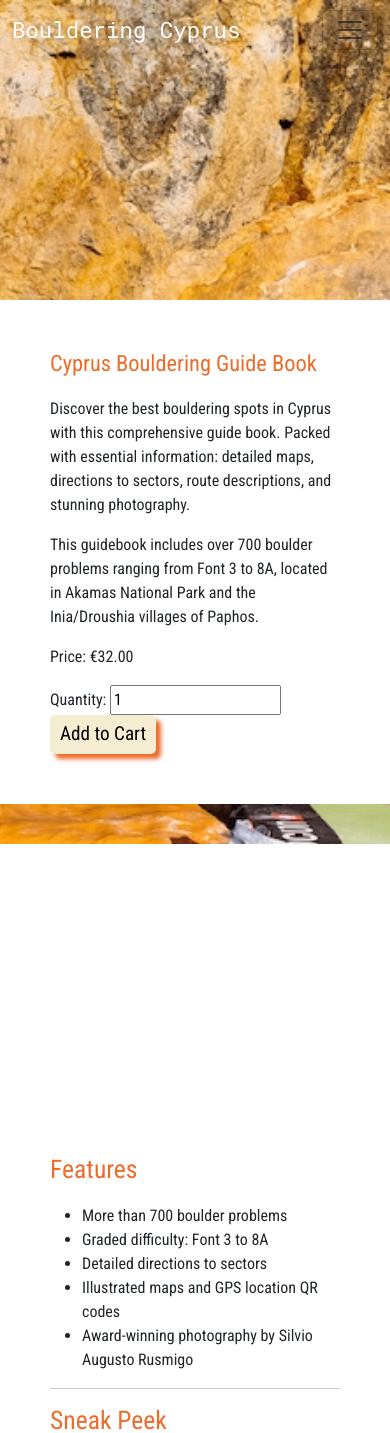
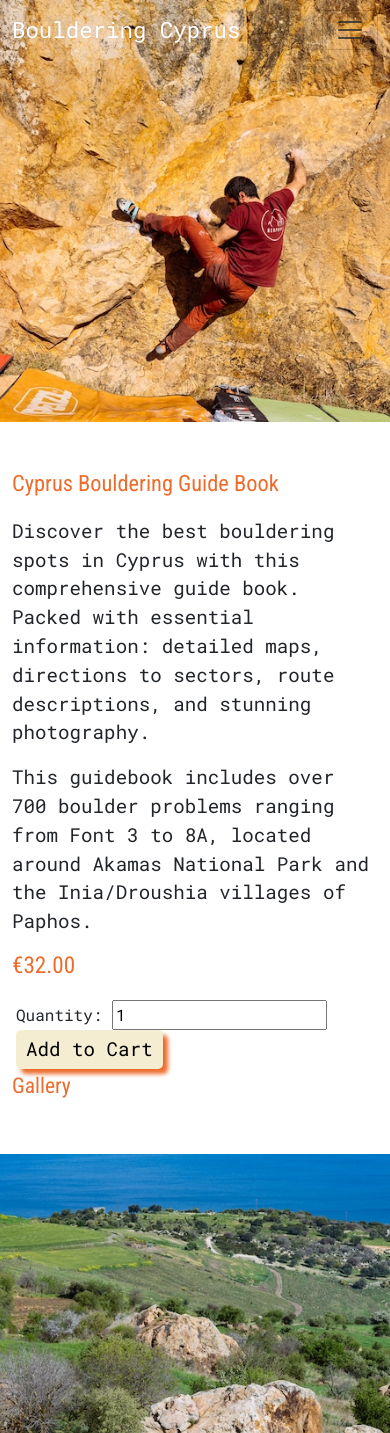
Before and after one commit to dimispapa/bouldering-cyprus, a Django app: page /shop/cy-guidebook/ in a window 390 px wide; the page is wider, and only the part inside the window is pictured. Shown: the top 1433 px of that part. Run offline with Django 5.2, Linux system fonts and the light colour scheme; some libraries are stand-ins or nearby versions.

Commit message:
style: restructure the shop template + styles
simplify by removing parallax effect and make it more static and focused

```diff
--- a/shop/static/shop/css/shop.css
+++ b/shop/static/shop/css/shop.css
@@ -1,78 +1,58 @@
 /* Hero Images */
-.hero-section {
-  position: fixed;
-  top: 0;
-  left: 0;
+#hero-image, #hero-image2 {
   width: 100%;
-  height: 100vh;
-  z-index: -1;
-  overflow: hidden;
+  height: 50vh; /* Covers half the viewport height */
+  background-size: cover;
+  background-position: center;
+  background-repeat: no-repeat;
 }
 
-.hero-image {
-  position: absolute;
-  top: 0;
-  left: 0;
-  width: 100%;
-  height: 100%;
-  background-size: cover;
-  background-position: center;
-  opacity: 0;
-  transition: opacity 1s ease;
-}
-
-.hero-image.visible {
-  opacity: 1;
-}
-
-/* Text Boxes */
-.text-box {
-  margin: 300px auto;
-  padding: 50px;
-  background: #fff;
-  opacity: 0;
-  transform: translateY(50px);
-  transition: opacity 1s ease, transform 1s ease;
-}
-
-.text-box.visible {
-  opacity: 1;
-  transform: translateY(0);
+#hero-image2 {
+  background-position: 75% 75%;
 }
 
 /* Responsive Background Images */
 @media (max-width: 640px) {
-  #shop-image1 {
+  #hero-image {
     background-image: url("../../../../static/images/hero_image8/dimis_climbing_zografos_640.webp");
   }
-  #shop-image2 {
+  #hero-image2 {
     background-image: url("../../../../static/images/hero_image6/kato_droushia_bouldering_afar_640.webp");
   }
 }
 
 @media (min-width: 641px) {
-  #shop-image1 {
+  #hero-image {
     background-image: url("../../../../static/images/hero_image8/dimis_climbing_zografos_1024.webp");
   }
-  #shop-image2 {
+  #hero-image2 {
     background-image: url("../../../../static/images/hero_image6/kato_droushia_bouldering_afar_1024.webp");
   }
 }
 
 @media (min-width: 1025px) {
-  #shop-image1 {
+  #hero-image {
     background-image: url("../../../../static/images/hero_image8/dimis_climbing_zografos_1440.webp");
   }
-  #shop-image2 {
+  #hero-image2 {
     background-image: url("../../../../static/images/hero_image6/kato_droushia_bouldering_afar_1440.webp");
   }
 }
 
 @media (min-width: 1441px) {
-  #shop-image1 {
+  #hero-image {
     background-image: url("../../../../static/images/hero_image8/dimis_climbing_zografos_1920.webp");
   }
-  #shop-image2 {
+  #hero-image2 {
     background-image: url("../../../../static/images/hero_image6/kato_droushia_bouldering_afar_1920.webp");
   }
 }
+
+/* Text Font */
+p {
+  font-size: 1.2rem;
+}
+
+h1, h2, h3, h4 {
+  color: #ed6c2c;
+}
--- a/shop/templates/shop/shop.html
+++ b/shop/templates/shop/shop.html
@@ -6,27 +6,21 @@
 {% endblock %}
 
 {% block content %}
-  <!-- Hero Section -->
-  <div class="hero-section">
-    <!-- Hero Image 1 -->
-    <div id="shop-image1" class="hero-image"></div>
-    <!-- Hero Image 1 -->
-    <div id="shop-image2" class="hero-image"></div>
-  </div>
+  <!-- Hero Image -->
+  <div id="hero-image"></div>
 
-  <!-- Scrolling Content Section -->
-  <div class="content-section">
-    <!-- Product Information -->
-    <div id="text-box-1" class="text-box">
-      <div class="text-content">
+  <!-- Content Section -->
+  <div class="container mt-5 mb-5 content-section">
+    <!-- Product Details -->
+    <div class="row mt-4">
+      <div class="col-md-8">
         <h1>Cyprus Bouldering Guide Book</h1>
-        <p>Discover the best bouldering spots in Cyprus with this comprehensive guide book. Packed with essential information: detailed maps, directions to sectors, route descriptions, and stunning photography.</p>
-        <p>This guidebook includes over 700 boulder problems ranging from Font 3 to 8A, located in Akamas National Park and the Inia/Droushia villages of Paphos.</p>
-        <div class="product-price">
-          <p>Price: €32.00</p>
-        </div>
-        <!-- Add to Cart Form -->
-        <div class="add-to-cart">
+        <p class="roboto-mono">Discover the best bouldering spots in Cyprus with this comprehensive guide book. Packed with essential information: detailed maps, directions to sectors, route descriptions, and stunning photography.</p>
+        <p class="roboto-mono">This guidebook includes over 700 boulder problems ranging from Font 3 to 8A, located around Akamas National Park and the Inia/Droushia villages of Paphos.</p>
+        <h3>€32.00</h3>
+
+        <!-- Quantity Selector & Add to Cart -->
+        <div class="d-flex align-items-center mt-3 p-1">
           <form action="" method="post">
             {% csrf_token %}
             <label for="quantity">Quantity:</label>
@@ -35,58 +29,39 @@
           </form>
         </div>
       </div>
-    </div>
 
-    <!-- Product Features -->
-    <div id="text-box-2" class="text-box">
-      <div class="text-content">
-        <h2>Features</h2>
-        <ul>
-          <li>More than 700 boulder problems</li>
-          <li>Graded difficulty: Font 3 to 8A</li>
-          <li>Detailed directions to sectors</li>
-          <li>Illustrated maps and GPS location QR codes</li>
-          <li>Award-winning photography by Silvio Augusto Rusmigo</li>
-        </ul>
-        <hr>
-        <h2>Sneak Peek</h2>
-        <div class="product-gallery container-fluid">
-          <div class="row">
-            <div class="col-6 col-md-3">
-              <img src="{% static 'shop/images/guide1.jpg' %}" alt="Guide Image 1" class="gallery-thumbnail" data-bs-toggle="modal" data-bs-target="#galleryModal" data-bs-image="{% static 'shop/images/guide1.jpg' %}" />
-            </div>
-            <div class="col-6 col-md-3">
-              <img src="{% static 'shop/images/guide2.jpg' %}" alt="Guide Image 2" class="gallery-thumbnail" data-bs-toggle="modal" data-bs-target="#galleryModal" data-bs-image="{% static 'shop/images/guide2.jpg' %}" />
-            </div>
-            <div class="col-6 col-md-3">
-              <img src="{% static 'shop/images/guide3.jpg' %}" alt="Guide Image 3" class="gallery-thumbnail" data-bs-toggle="modal" data-bs-target="#galleryModal" data-bs-image="{% static 'shop/images/guide3.jpg' %}" />
-            </div>
-            <div class="col-6 col-md-3">
-              <img src="{% static 'shop/images/guide4.jpg' %}" alt="Guide Image 4" class="gallery-thumbnail" data-bs-toggle="modal" data-bs-target="#galleryModal" data-bs-image="{% static 'shop/images/guide4.jpg' %}" />
-            </div>
-          </div>
+      <!-- Sneak Peek Gallery -->
+      <div class="col-md-4">
+        <h4>Gallery</h4>
+        <div class="d-flex flex-wrap">
+          {% for image in product.gallery_images.all %}
+            <img src="{{ image.image.url }}" alt="Gallery Image" class="img-thumbnail m-1" style="width: 100px; height: 100px; cursor: pointer;" onclick="openModal({{ forloop.counter0 }})" />
+          {% endfor %}
         </div>
       </div>
     </div>
   </div>
 
-  <!-- Modal Gallery -->
-  <div class="modal fade" id="galleryModal" tabindex="-1" aria-labelledby="galleryModalLabel" aria-hidden="true">
-    <div class="modal-dialog modal-dialog-centered">
+  <!-- Hero Image 2-->
+  <div id="hero-image2"></div>
+
+  <!-- Modal Slideshow -->
+  <div id="galleryModal" class="modal fade" tabindex="-1">
+    <div class="modal-dialog modal-lg">
       <div class="modal-content">
         <div class="modal-header">
-          <h5 class="modal-title" id="galleryModalLabel">Sneak Peek Gallery</h5>
-          <button type="button" class="btn-close" data-bs-dismiss="modal" aria-label="Close"></button>
+          <h5 class="modal-title">Gallery</h5>
+          <button type="button" class="btn-close" data-bs-dismiss="modal"></button>
         </div>
-        <div class="modal-body">
-          <img id="modalImage" src="" alt="Gallery Image" class="img-fluid" />
+        <div class="modal-body text-center">
+          <img id="modalImage" src="" class="img-fluid" />
+        </div>
+        <div class="modal-footer">
+          <button onclick="prevImage()" class="btn btn-secondary">Previous</button>
+          <button onclick="nextImage()" class="btn btn-secondary">Next</button>
+          <button type="button" class="btn btn-danger" data-bs-dismiss="modal">Close</button>
         </div>
       </div>
     </div>
   </div>
 {% endblock %}
-
-{% block postload_js %}
-  {{ block.super }}
-  <script src="{% static 'shop/js/shop.js' %}"></script>
-{% endblock %}
--- a/static/css/base.css
+++ b/static/css/base.css
@@ -2,14 +2,14 @@
 @import url('https://fonts.googleapis.com/css2?family=Montserrat:ital,wght@0,100..900;1,100..900&family=Roboto+Condensed:ital,wght@0,100..900;1,100..900&family=Roboto+Mono:ital,wght@0,100..700;1,100..700&display=swap');
 
 /* Fonts */
-body {
+body, .roboto-mono {
     font-family: "Roboto Mono", serif;
     font-optical-sizing: auto;
     font-weight: 400;
     font-style: normal;
 }
 
-h1, h2, h3, h4, h5, h6, .text-content {
+h1, h2, h3, h4, h5, h6, .roboto-condensed {
     font-family: "Roboto Condensed", serif;
     font-optical-sizing: auto;
     font-weight: 400;
```
Also changed, not shown: home/templates/home/index.html (+5 -5 lines).
